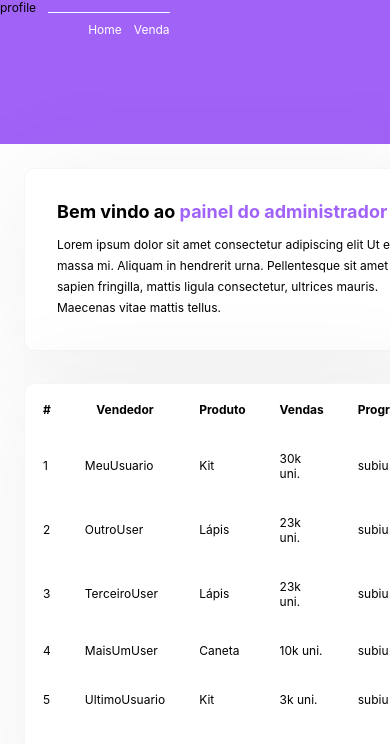
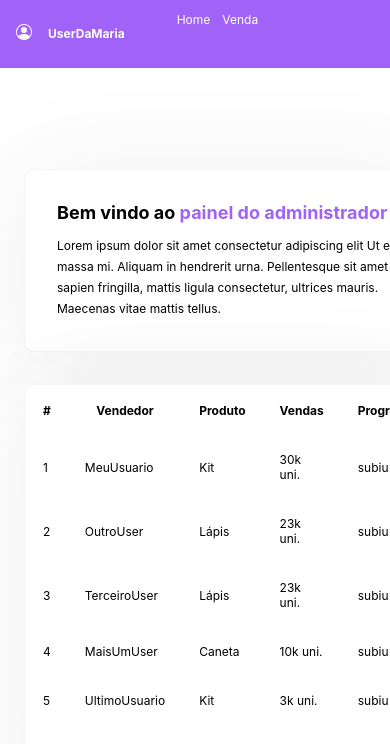
Before and after one commit to biondij/teste-contratacao-frontend, a React (Create React App) app: page /admin in a window 390 px wide. Shown: the top 744 px of the page. Built offline with nearby package versions, Linux system fonts and the light colour scheme.

Commit message:
"add responsive profile component"

```diff
--- a/package.json
+++ b/package.json
@@ -13,6 +13,7 @@
     "react": "^18.2.0",
     "react-bootstrap": "^2.7.0",
     "react-dom": "^18.2.0",
+    "react-icons": "^4.7.1",
     "react-router-dom": "^6.8.0",
     "react-scripts": "5.0.1",
     "sort-by": "^1.2.0",
--- a/src/Components/Navbar/Navbar.jsx
+++ b/src/Components/Navbar/Navbar.jsx
@@ -1,5 +1,6 @@
 import { Link } from "react-router-dom";
 import styled from "styled-components";
+import NavbarFooter from "../NavbarFooter/NavbarFooter";
 import Profile from "../Profile/Profile";
 
 export default function Navbar() {
@@ -14,19 +15,24 @@ export default function Navbar() {
           <NavLink to={"/admin/sales"}>Venda</NavLink>
         </li>
       </ul>
+      <NavbarFooter />
     </Nav>
   );
 }
 
 const Nav = styled.nav`
   width: 100%;
+  max-height: 8vh;
   background-color: var(--color-primary);
+  color: white;
   display: flex;
   flex-direction: row;
   gap: 0.75rem;
 
   @media (min-width: 45.5em) {
     flex-direction: column;
+    justify-content: space-between;
+    min-height: 100vh;
   }
 
   ul {
@@ -40,11 +46,11 @@ const Nav = styled.nav`
       text-align: center;
       margin: 0;
       padding: 0;
-    }
 
-    &:nth-child(1) {
-      border-top: 1px solid white;
-      padding-top: 0.75em;
+      &:nth-child(1) {
+        border-top: 1px solid white;
+        padding-top: 0.75em;
+      }
     }
   }
 `;
--- /dev/null
+++ b/src/Components/NavbarFooter/NavbarFooter.jsx
@@ -0,0 +1,9 @@
+import styled from "styled-components";
+
+export default function NavbarFooter() {
+  return <NavFooter />;
+}
+
+const NavFooter = styled.div`
+  max-height: 5rem;
+`;
--- a/src/Components/Profile/Profile.jsx
+++ b/src/Components/Profile/Profile.jsx
@@ -1,3 +1,70 @@
+import React from "react";
+import { Container } from "react-bootstrap";
+import styled from "styled-components";
+import { BsPersonCircle } from "react-icons/bs";
+
 export default function Profile() {
-  return "profile";
+  return (
+    <ContainerProfile>
+      <ProfileIcon>
+        <BsPersonCircle />
+      </ProfileIcon>
+      <ProfileText>
+        <h3>UserDaMaria</h3>
+        <h3>Rank: 1</h3>
+      </ProfileText>
+    </ContainerProfile>
+  );
 }
+
+const ContainerProfile = styled.div`
+  display: flex;
+  flex-direction: row;
+
+  @media (min-width: 45.5em) {
+    flex-direction: column;
+    text-align: center;
+    margin-top: 2rem;
+    max-height: 12.5rem;
+  }
+`;
+
+const ProfileIcon = styled.div`
+  font-size: 1rem;
+  padding: 1rem;
+  margin: auto 0;
+
+  @media (min-width: 45.5em) {
+    font-size: 2.75rem;
+  }
+`;
+
+const ProfileText = styled.section`
+  display: flex;
+  flex-direction: row;
+
+  @media (min-width: 45.5em) {
+    flex-direction: column;
+    font-size: 1rem;
+  }
+
+  h3 {
+    font-size: 0.75rem;
+    margin: auto 0;
+
+    @media (min-width: 45.5em) {
+      font-size: 1rem;
+      margin-bottom: 2em;
+    }
+
+    &:nth-of-type(2) {
+      background-color: #ff764c;
+      display: none;
+
+      @media (min-width: 45.5em) {
+        padding: 0.75rem 1rem;
+        display: block;
+      }
+    }
+  }
+`;
--- a/src/Components/UsernameField/UsernameField.jsx
+++ b/src/Components/UsernameField/UsernameField.jsx
@@ -4,8 +4,7 @@ export function UsernameField(props) {
   return (
     <Field>
       <Label>Username</Label>
-      <Input type={"text"} placeholder="UserDaMaria" />
+      <Input id="username" type={"text"} placeholder="UserDaMaria" />
     </Field>
   );
 }
-<a href=""></a>;
```
Also changed, not shown: src/App.js (+3 -5 lines), src/App.css (line endings or trailing spaces), src/index.css (line endings or trailing spaces), 1 other file (tests, documents, lock files or other folders).
